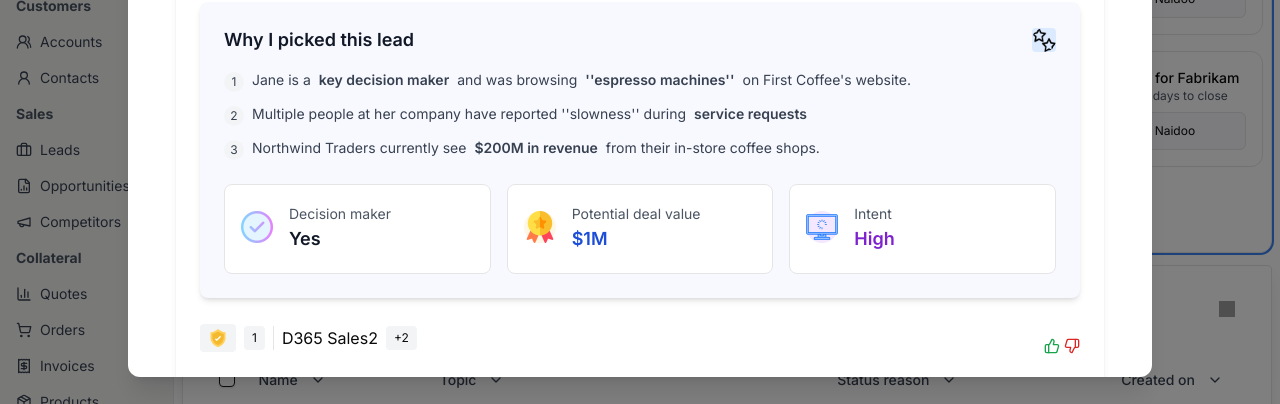
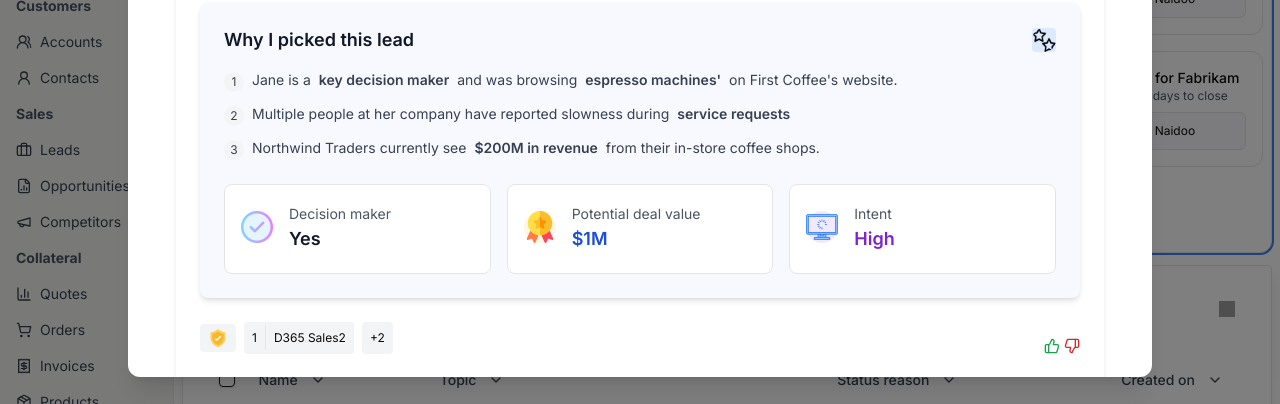
Before and after one commit to Nierowheezy/dynamics-365-dashboard, a Next.js app: page / in a window 1280 px wide. Both pictures are taken after a click on the button 391 px from the left and 426 px from the top of the page. Shown: the part 383-787 px from the top of the page. Built offline with nearby package versions, Linux system fonts and the light colour scheme; grey boxes are pictures that could not be loaded.

Commit message:
final commit

```diff
--- a/src/components/modal.tsx
+++ b/src/components/modal.tsx
@@ -176,7 +176,7 @@ export function Modal({ isOpen, onClose }: ModalProps) {
                   <span className="font-semibold">key decision maker</span> and
                   was browsing
                   <span className="font-semibold">
-                    '&apos;espresso machines&apos;'
+                    espresso machines&apos;
                   </span>{" "}
                   on First Coffee&apos;s website.
                 </li>
@@ -184,8 +184,7 @@ export function Modal({ isOpen, onClose }: ModalProps) {
                   <span className="text-xs bg-gray-100 rounded-full w-5 h-5 flex items-center justify-center flex-shrink-0 mt-0.5">
                     2
                   </span>
-                  Multiple people at her company have reported
-                  '&apos;slowness&apos;' during
+                  Multiple people at her company have reported slowness during
                   <span className="font-semibold">service requests</span>
                 </li>
                 <li className="flex items-start gap-2">
@@ -265,12 +264,16 @@ export function Modal({ isOpen, onClose }: ModalProps) {
                     height={20}
                   />
                 </span>
-                <span className="flex items-center gap-1 bg-gray-100 px-2 py-1 rounded-sm text-xs">
-                  <span>1</span>
-                </span>
-                <Separator orientation="vertical" className="h-6" />
-                <span>D365 Sales2</span>
-                <span className="flex items-center gap-1 bg-gray-100 px-2 py-1 rounded-sm text-xs">
+                <div className="bg-gray-100 rounded-sm text-xs flex items-center">
+                  <span className="flex items-center gap-1 bg-gray-100 px-2 py-1 rounded-sm text-xs">
+                    <span>1</span>
+                  </span>
+                  <Separator orientation="vertical" className="h-6" />
+                  <span className="bg-gray-100 p-2 rounded-sm text-xs">
+                    D365 Sales2
+                  </span>
+                </div>
+                <span className="flex items-center gap-1 bg-gray-100 px-2 py-2 rounded-sm text-xs">
                   <span>+2</span>
                 </span>
               </div>
@@ -291,11 +294,11 @@ export function Modal({ isOpen, onClose }: ModalProps) {
               Jane Reyes, the Chief Operating Officer of Northwind Traders, is a
               dynamic leader with a proven track record in optimizing operations
               and enhancing customer experiences. Under her guidance, Northwind
-              Traders&apos;' in-store coffee shops have flourished, becoming a
-              hallmark of quality and innovation. Jane&apos;'s commitment to
-              excellence makes her an ideal partner for First Coffee. She is
-              always seeking top-tier equipment to elevate her coffee shops'
-              offerings, ensuring consistent, high-quality service.
+              Traders in store coffee shops have flourished, becoming a hallmark
+              of quality and innovation. Janes commitment to excellence makes
+              her an ideal partner for First Coffee. She is always seeking top
+              tier equipment to elevate her coffee shops offerings, ensuring
+              consistent, high-quality service.
             </p>
           </div>
 
```
